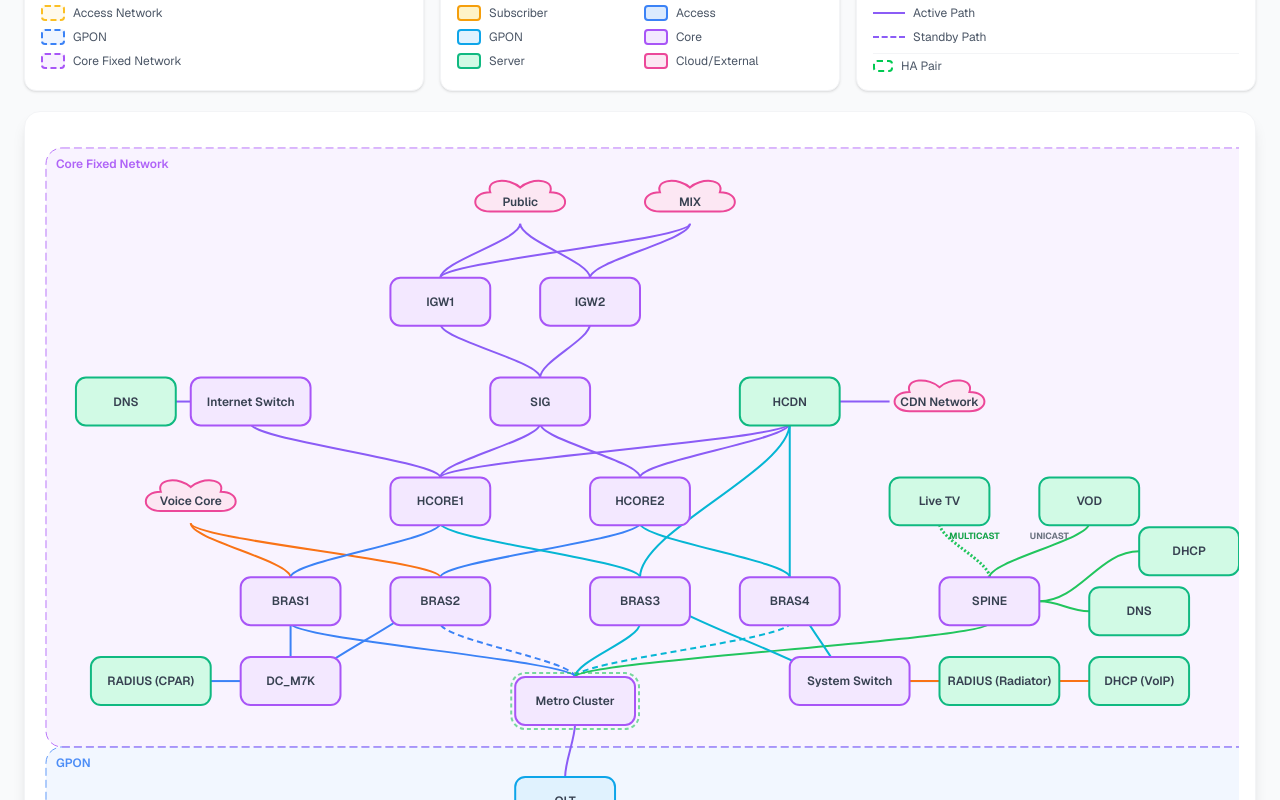
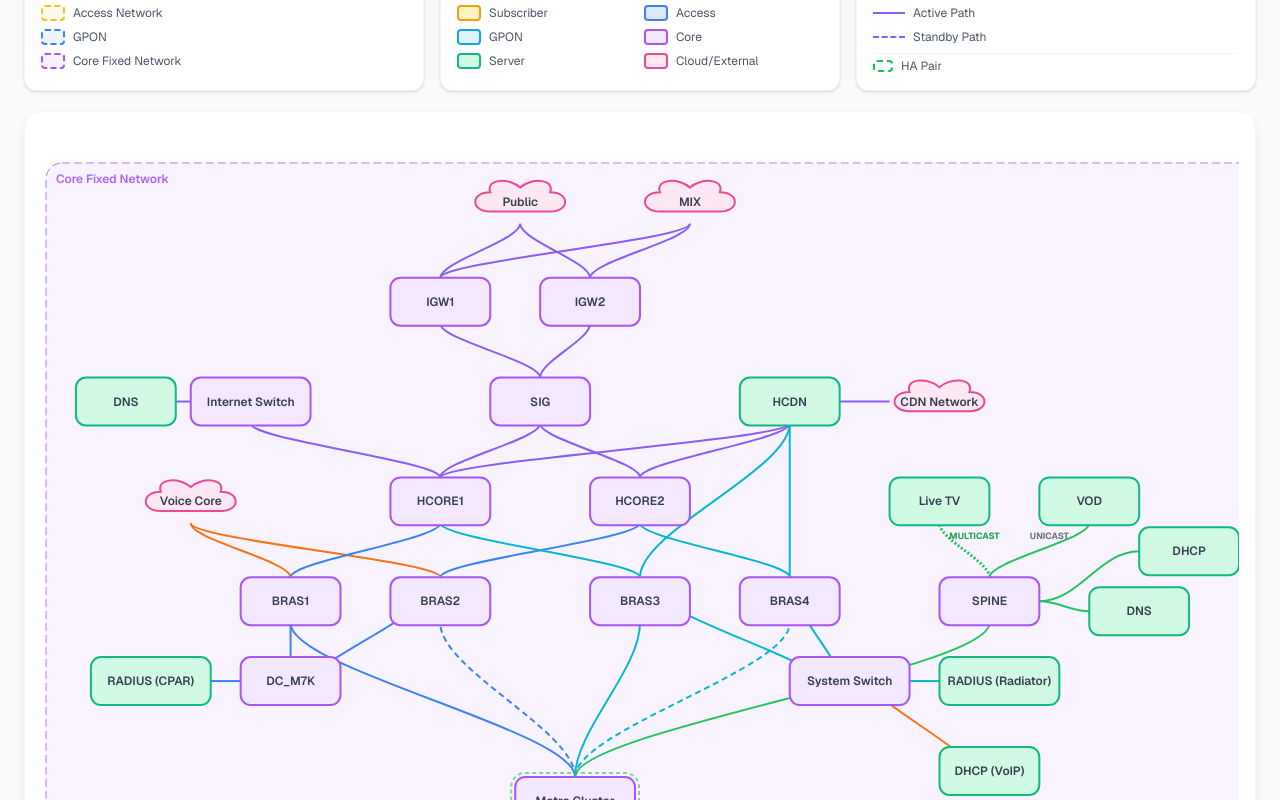
Before and after one commit to mnglei0124/presentation-research, a Next.js app: page /topology in a window 1280 px wide. Shown: the part 480-1280 px from the top of the page. Built offline with nearby package versions, Linux system fonts and the light colour scheme.

Commit message:
smol changes finalized

```diff
--- a/app/topology/page.tsx
+++ b/app/topology/page.tsx
@@ -354,28 +354,28 @@ const masterTopology: TopologyData = {
   title: 'Triple Play Architecture',
   description: 'Complete view: Enterprise Internet, Home Internet, IPTV, and VoIP',
   color: 'from-violet-500 to-purple-600',
-  viewBox: '0 0 1200 1200',
+  viewBox: '0 0 1200 1350',
   vlanInfo: {
     preConversion: '961 (Voice), 962 (IPTV), 963 (Internet)',
     postConversion: '700-799 (VoIP), 800-999 (IPTV), 4000-4100 (Enterprise), 3700-3899 (Home)',
   },
   nodes: [
-    // Layer 1: Access Network (bottom) - y: 1100-1000
-    { id: 'enterprise', label: 'Enterprise', x: 150, y: 1100, type: 'subscriber', description: 'Enterprise Internet', layer: 'access' },
-    { id: 'home_internet', label: 'Home Internet', x: 350, y: 1100, type: 'subscriber', description: 'Residential', layer: 'access' },
-    { id: 'iptv_svc', label: 'IPTV', x: 550, y: 1100, type: 'subscriber', description: 'TV Service', layer: 'access' },
-    { id: 'voip_svc', label: 'VoIP', x: 750, y: 1100, type: 'subscriber', description: 'Voice', layer: 'access' },
+    // Layer 1: Access Network (bottom) - y: 1200-1100
+    { id: 'enterprise', label: 'Enterprise', x: 150, y: 1200, type: 'subscriber', description: 'Enterprise Internet', layer: 'access' },
+    { id: 'home_internet', label: 'Home Internet', x: 350, y: 1200, type: 'subscriber', description: 'Residential', layer: 'access' },
+    { id: 'iptv_svc', label: 'IPTV', x: 550, y: 1200, type: 'subscriber', description: 'TV Service', layer: 'access' },
+    { id: 'voip_svc', label: 'VoIP', x: 750, y: 1200, type: 'subscriber', description: 'Voice', layer: 'access' },
 
-    { id: 'hg', label: 'Home Gateway', x: 450, y: 980, type: 'subscriber', description: 'CPE', layer: 'access' },
+    { id: 'hg', label: 'Home Gateway', x: 350, y: 1055, type: 'subscriber', description: 'CPE', layer: 'access' },
 
-    // Layer 2: GPON - y: 850-700
-    { id: 'mdu', label: 'MDU', x: 350, y: 850, type: 'access', layer: 'gpon' },
-    { id: 'ont', label: 'ONT', x: 600, y: 850, type: 'access', layer: 'gpon' },
-    { id: 'splitter', label: 'Splitter', x: 475, y: 750, type: 'gpon', description: '1:128 Passive', layer: 'gpon' },
-    { id: 'olt', label: 'OLT', x: 475, y: 650, type: 'gpon', description: 'GPON Head-end', layer: 'gpon' },
+    // Layer 2: GPON - y: 950-750
+    { id: 'mdu', label: 'MDU', x: 350, y: 950, type: 'access', layer: 'gpon' },
+    { id: 'ont', label: 'ONT', x: 600, y: 950, type: 'access', layer: 'gpon' },
+    { id: 'splitter', label: 'Splitter', x: 475, y: 850, type: 'gpon', description: '1:128 Passive', layer: 'gpon' },
+    { id: 'olt', label: 'OLT', x: 475, y: 750, type: 'gpon', description: 'GPON Head-end', layer: 'gpon' },
 
     // Layer 3: Core Fixed Network - y: 550-100
-    { id: 'metro', label: 'Metro Cluster', x: 475, y: 550, type: 'core', ha: true, layer: 'core' },
+    { id: 'metro', label: 'Metro Cluster', x: 475, y: 650, type: 'core', ha: true, layer: 'core' },
 
     // BRAS cluster
     { id: 'bras1', label: 'BRAS1', x: 200, y: 450, type: 'core', description: 'Enterprise/VoIP', layer: 'core' },
@@ -419,7 +419,7 @@ const masterTopology: TopologyData = {
     { id: 'sysswitch', label: 'System Switch', x: 750, y: 530, type: 'core', layer: 'core' },
     { id: 'radius_cpar', label: 'RADIUS (CPAR)', x: 50, y: 530, type: 'server', layer: 'core' },
     { id: 'radius_radiator', label: 'RADIUS (Radiator)', x: 900, y: 530, type: 'server', layer: 'core' },
-    { id: 'voip_dhcp', label: 'DHCP (VoIP)', x: 1050, y: 530, type: 'server', layer: 'core' },
+    { id: 'voip_dhcp', label: 'DHCP (VoIP)', x: 900, y: 620, type: 'server', layer: 'core' },
   ],
   connections: [
     // Enterprise path (blue)
@@ -428,15 +428,17 @@ const masterTopology: TopologyData = {
 
     // Home Internet path (cyan)
     { from: 'home_internet', to: 'hg', service: 'home', label: 'VLAN 963' },
+    { from: 'home_internet', to: 'ont', service: 'home', label: 'VLAN 963' },
     { from: 'hg', to: 'mdu', service: 'home' },
-    { from: 'hg', to: 'ont', service: 'home' },
     { from: 'ont', to: 'splitter', service: 'home' },
 
     // IPTV path (green)
     { from: 'iptv_svc', to: 'hg', service: 'iptv', label: 'VLAN 962' },
+    { from: 'iptv_svc', to: 'ont', service: 'iptv', label: 'VLAN 962' },
 
     // VoIP path (orange)
     { from: 'voip_svc', to: 'hg', service: 'voip', label: 'VLAN 961' },
+    { from: 'voip_svc', to: 'ont', service: 'voip', label: 'VLAN 961' },
 
     // Common GPON path
     { from: 'splitter', to: 'olt', service: 'all' },
@@ -598,9 +600,9 @@ function TopologyDiagram({ data, isDark, serviceType }: { data: TopologyData; is
     const globalMinX = Math.min(...allLayerNodes.map(n => n.x)) - 30;
     const globalMaxX = Math.max(...allLayerNodes.map(n => n.x)) + 150;
 
-    // Calculate Y bounds for this specific layer
-    const minY = Math.min(...layerNodes.map(n => n.y)) - 30;
-    const maxY = Math.max(...layerNodes.map(n => n.y)) + 70;
+    // Calculate Y bounds for this specific layer with reduced padding for gap between layers
+    const minY = Math.min(...layerNodes.map(n => n.y)) - 15;
+    const maxY = Math.max(...layerNodes.map(n => n.y)) + 55;
 
     return { x: globalMinX, y: minY, width: globalMaxX - globalMinX, height: maxY - minY };
   };
```
